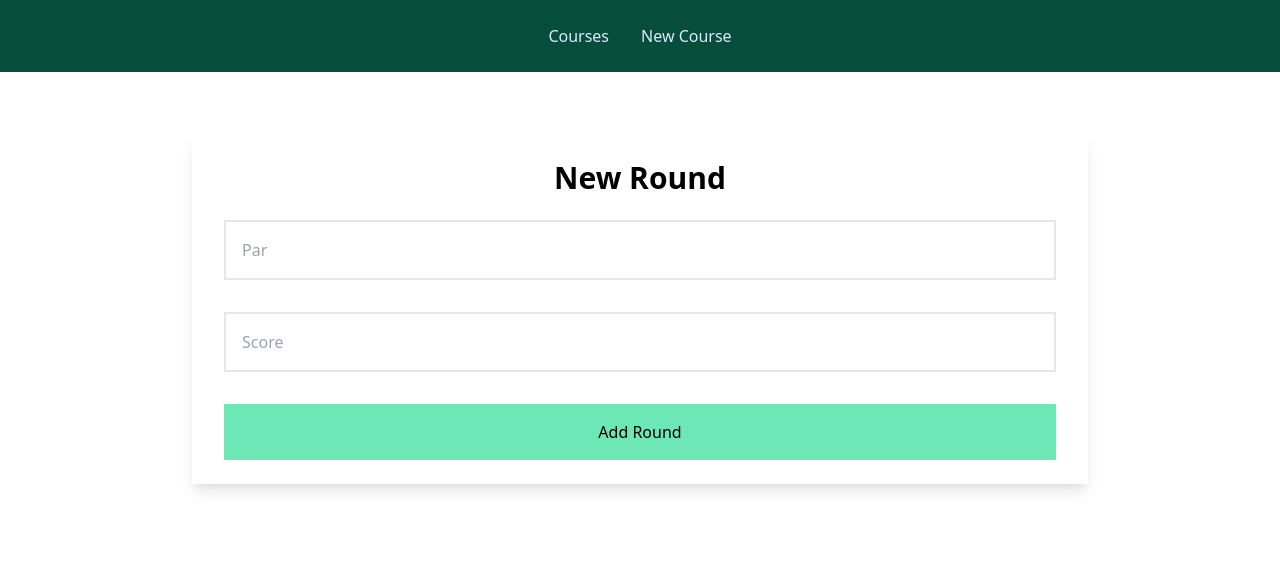
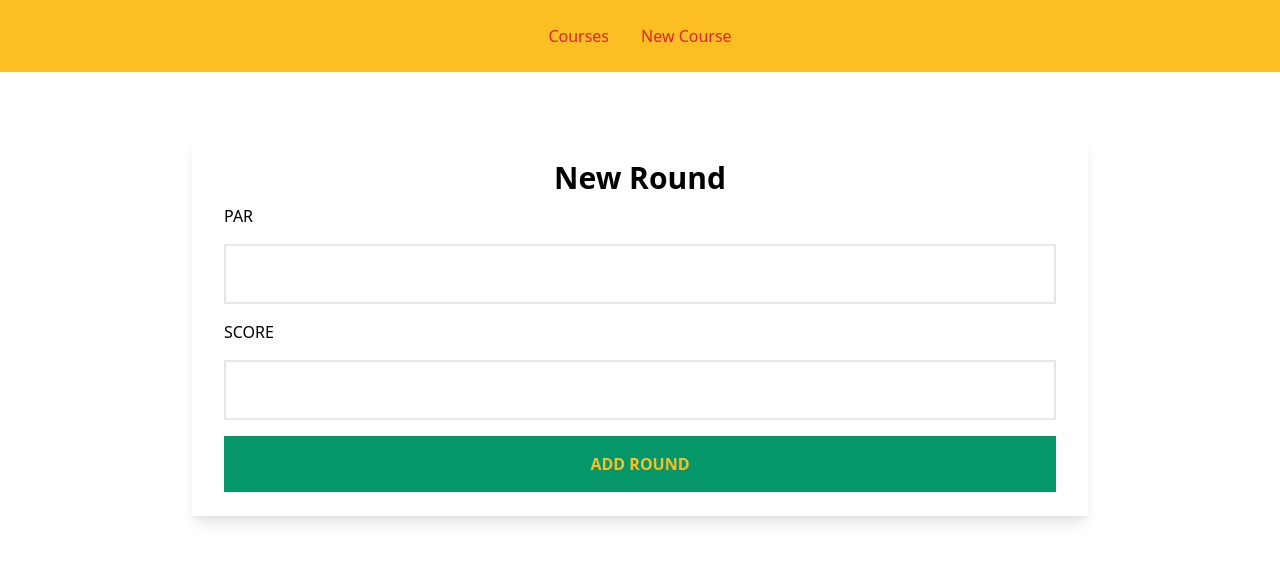
Before and after one commit to aschonely83/course-caddy-react-client, a React (Create React App) app: page /courses/1/rounds/new in a window 1280 px wide. Shown: the top 562 px of the page. Built offline with nearby package versions, Linux system fonts and the light colour scheme.

Commit message:
updated styling

```diff
--- a/src/App.js
+++ b/src/App.js
@@ -12,10 +12,10 @@ function App() {
   return (
     <div className="App">
       <Router>
-      <nav className="text-center bg-green-900 text-blue-100 p-4">
+      <nav className="text-center bg-yellow-400 text-red-600 p-4">
         <NavLink
           className="inline-block px-4 py-2"
-          activeClassName="text-blue-300"
+          activeClassName="text-red-800"
           exact
           to="/"
           >
@@ -23,7 +23,7 @@ function App() {
         </NavLink>
         <NavLink
           className="inline-block px-4 py-2"
-          activeClassName="text-blue-300"
+          activeClassName="text-red-800"
           to="/courses/new"
           >
             New Course
--- a/src/containers/CourseFormContainer.js
+++ b/src/containers/CourseFormContainer.js
@@ -45,7 +45,7 @@ export default class CourseFormContainer extends Component {
         </fieldset>
         <button
           type="submit"
-          className="w-full p-4 bg-green-300 mt-4 hover:bg-green-400 transition-all duration-200">Add Course</button>
+          className="w-full p-4 bg-green-600 mt-4 hover:bg-green-700 transition-all duration-200 text-yellow-400 font-semibold">ADD COURSE</button>
       </form>
     )
   }
--- a/src/containers/NewRoundContainer.js
+++ b/src/containers/NewRoundContainer.js
@@ -29,24 +29,24 @@ export default class NewRoundContainer extends Component {
     >
     <h1 className="text-center text-3xl font-semibold mb-2">New Round</h1>
     <fieldset className="">
+      <label className="block uppercase">Par</label>
       <input
         type="text"
         name="par"
-        placeholder="Par"
         className="w-full border-2 p-4 my-4"
        />
     </fieldset>
     <fieldset class>
+      <label className="block uppercase">Score</label>
       <input
         type="text"
         name="score"
-        placeholder="Score"
         className="w-full border-2 p-4 my-4"
        />
     </fieldset>
     <button
       type="submit"
-      className="w-full p-4 bg-green-300 mt-4 hover:bg-green-400 transition-all duration-200">Add Round</button>
+      className="w-full p-4 bg-green-600 hover:bg-green-700 transition-all duration-200 text-yellow-400 font-semibold">ADD ROUND</button>
     </form>
    )
   }
```
